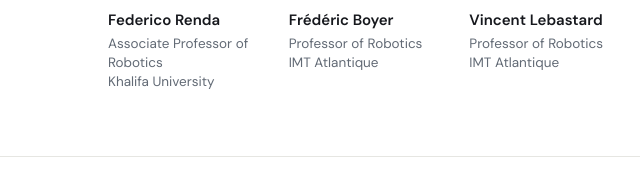
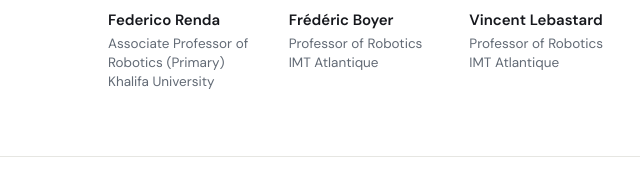
Before and after one commit to GVSRobotics/GVSRobotics.github.io, a plain HTML site: page index.html in a window 1280 px wide. Shown: the part 2050-2232 px from the top of the page, 0-640 px from the left. Drawn offline with Linux system fonts and the light colour scheme.

Commit message:
fix team

```diff
--- a/index.html
+++ b/index.html
@@ -89,7 +89,7 @@
         <div class="person">
           <img src="assets/people/federico-renda.jpg" alt="Federico Renda" loading="lazy">
           <strong><a href="https://www.ku.ac.ae/college-people/federico-renda" target="_blank" rel="noopener">Federico Renda</a></strong>
-          <span>Associate Professor of Robotics<br>Khalifa University</span>
+          <span>Associate Professor of Robotics (Primary)<br>Khalifa University</span>
         </div>
         <div class="person">
           <img src="assets/people/frederic-boyer.jpg" alt="Frédéric Boyer" loading="lazy">
```
